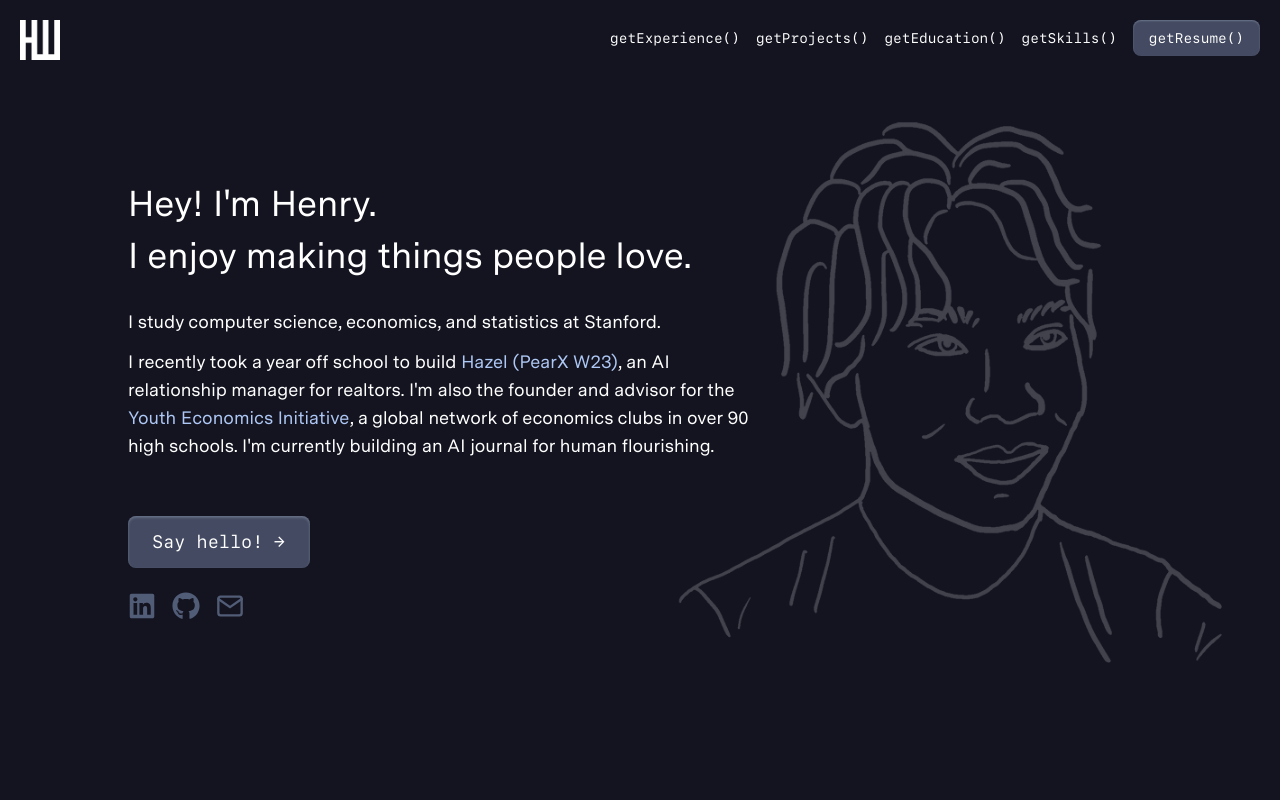
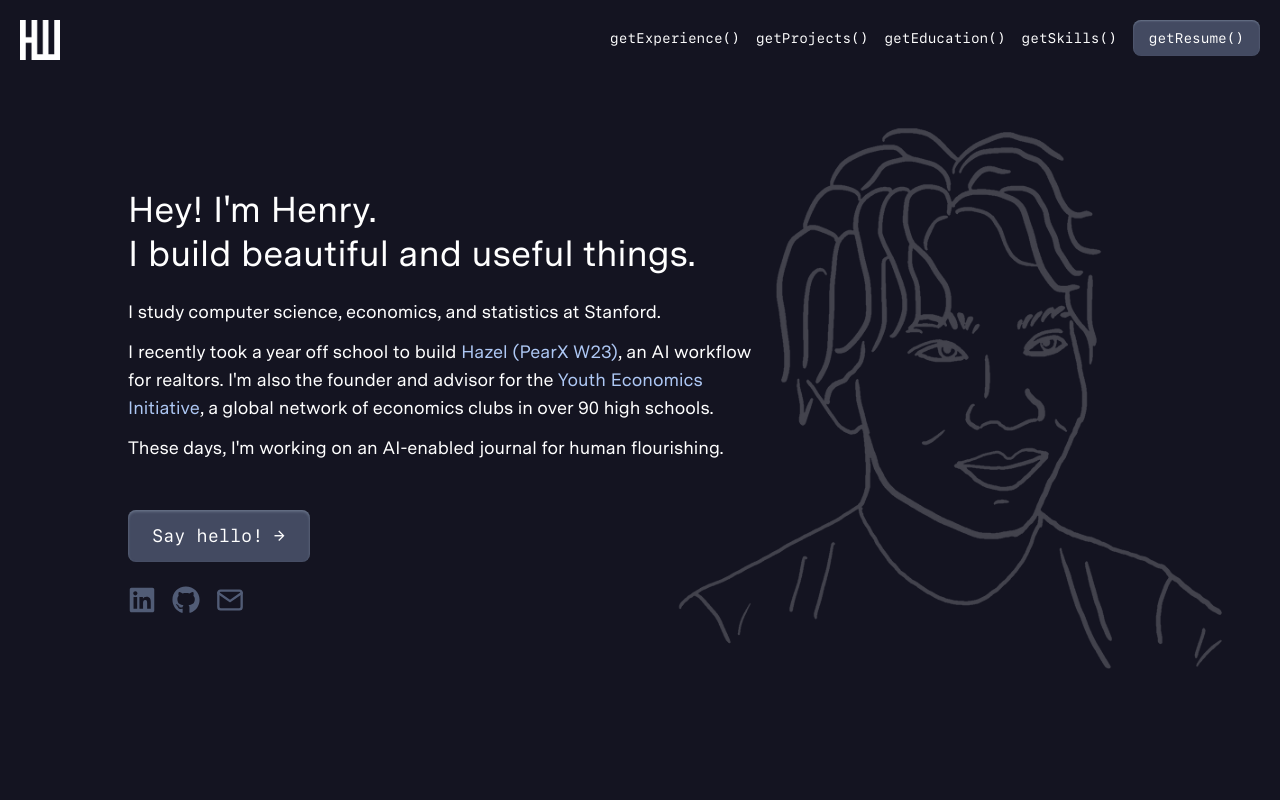
Before and after one commit to henryweng03/personal-site, a React (Create React App) app: page / in a window 1280 px wide. Shown: the top 800 px of the page. Built offline with nearby package versions, Linux system fonts and the light colour scheme.

Commit message:
Header copy change

```diff
--- a/src/sections/hero.js
+++ b/src/sections/hero.js
@@ -18,38 +18,9 @@ const Hero = () => {
             {/* Header & subheader */}
             <div className="sm:col-span-11 lg:col-span-7 z-10">
               <h1 className="mx-6 sm:mx-0 hero-header">Hey! I'm Henry.</h1>
-            </div>
-
-            <div className="col-span-11 z-10">
-              <div className="justify-center sm:justify-start flex hero-header">
-                <h2 className="hidden sm:block hero-header">I enjoy&nbsp;</h2>
-                <h1 className="hidden sm:block hero-header">
-                  <Typewriter
-                    options={{
-                      strings: [
-                        "solving problems.",
-                        "making things people love.",
-                        "learning for its own sake.",
-                        "meeting people.",
-                        "exploring.",
-                        "pondering life.",
-                        "adventure.",
-                        "eating good food.",
-                      ],
-                      autoStart: true,
-                      loop: true,
-                      delay: 40,
-                      deleteSpeed: 18,
-                      pauseFor: 1700,
-                      cursor: "|",
-                    }}
-                  />
-                </h1>
-              </div>
-            </div>
-
-            {/* Pargraph */}
-            <div className="col-span-11 lg:col-span-7 z-10">
+              <h1 className="mx-6 sm:mx-0 hero-header mt-2">
+                I build beautiful and useful things.
+              </h1>
               <div className="flex mt-6 mx-6 sm:mx-0">
                 <p>
                   I study computer science, economics, and statistics at
@@ -76,8 +47,8 @@ const Hero = () => {
                   >
                     (PearX W23)
                   </a>
-                  , an AI relationship manager for realtors. I'm also the
-                  founder and advisor for the{" "}
+                  , an AI workflow for realtors. I'm also the founder and
+                  advisor for the{" "}
                   <a
                     className="link"
                     href="https://theyei.org"
@@ -87,10 +58,15 @@ const Hero = () => {
                     Youth Economics Initiative
                   </a>
                   , a global network of economics clubs in over 90 high schools.
-                  I'm currently building an AI journal for human flourishing.
                 </p>
               </div>
-              <div className="mt-6 sm:mt-14 space-x-4 flex justify-center sm:justify-start">
+              <div className="flex mt-3 mx-6 sm:mx-0">
+                <p>
+                  These days, I'm working on an AI-enabled journal for human
+                  flourishing.
+                </p>
+              </div>
+              <div className="mt-6 sm:mt-12 space-x-4 flex justify-center sm:justify-start">
                 <a className="button" href="mailto: hweng@stanford.edu">
                   Say hello! →
                 </a>
```
